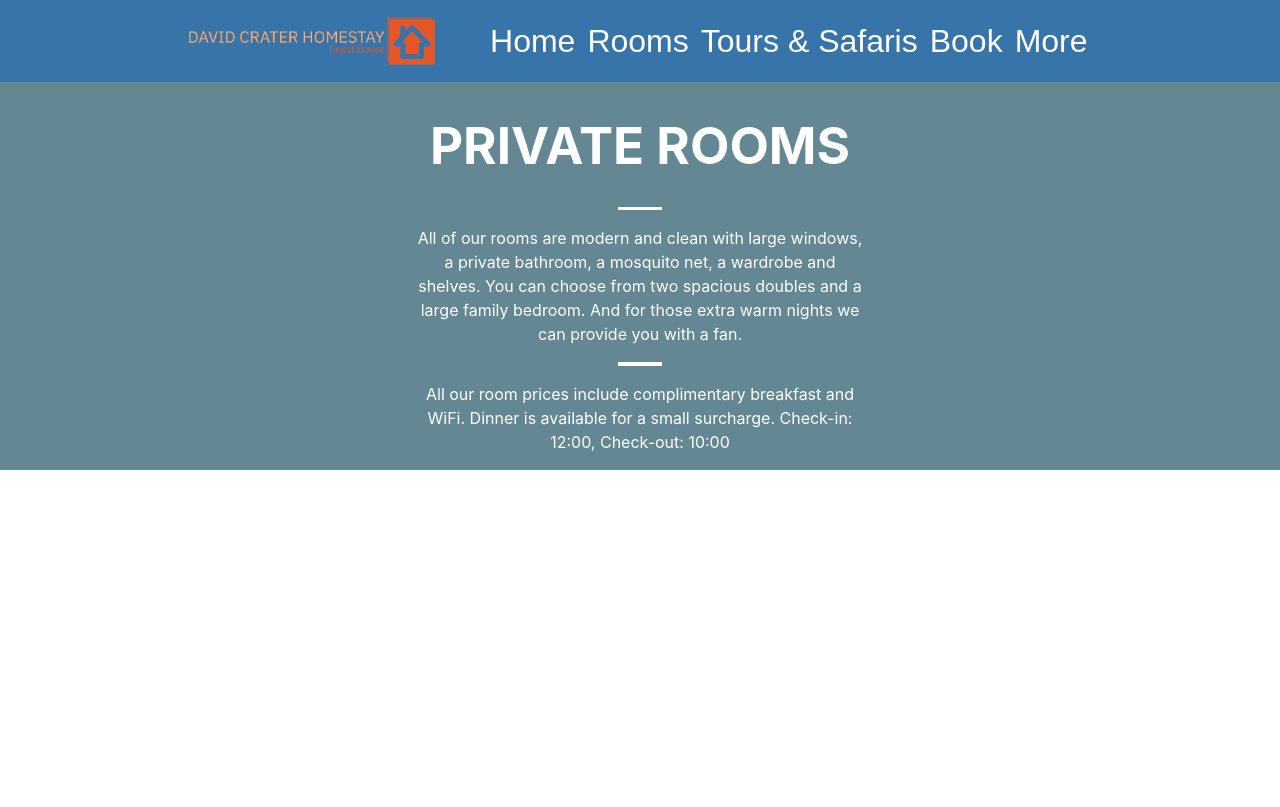
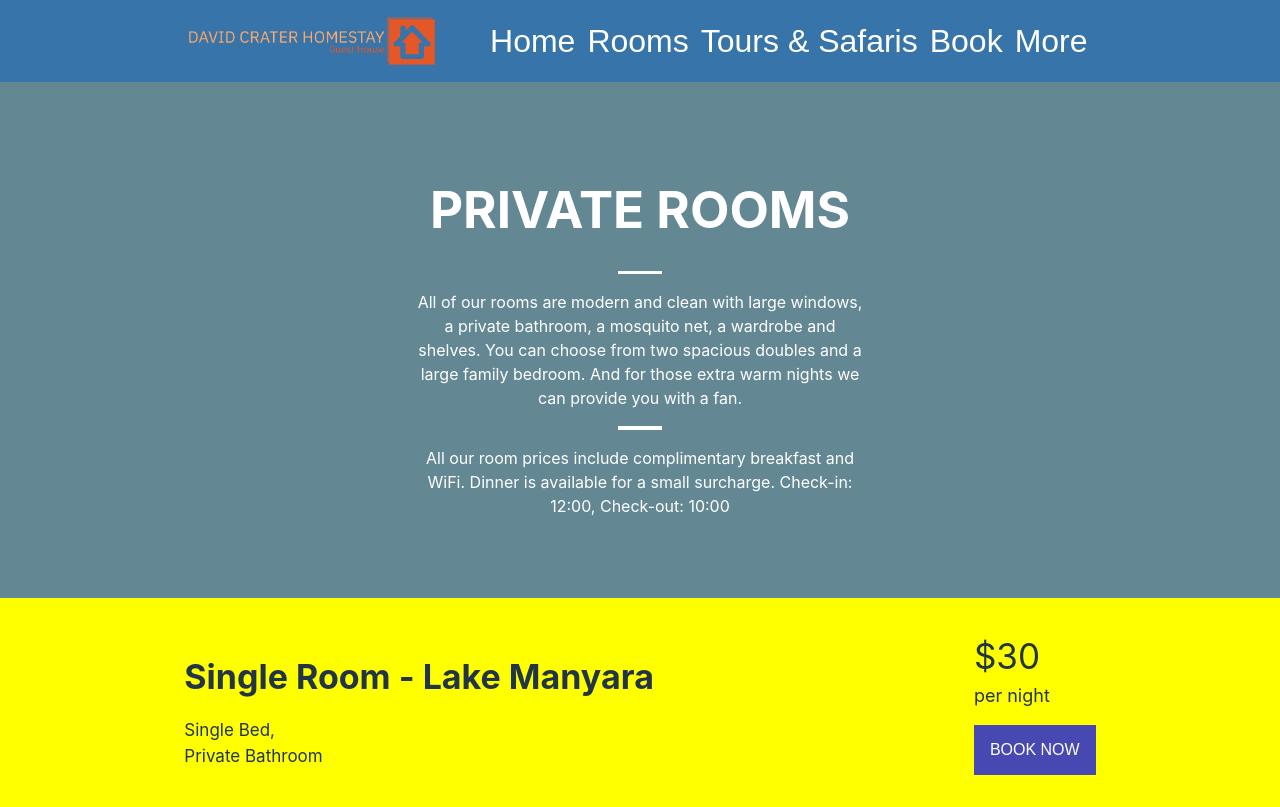
Before and after one commit to Shaul1Kr/David-Crater-Homestay, a React (Vite) app in the folder client/: page /Rooms in a window 1280 px wide. Built offline with nearby package versions, Linux system fonts and the light colour scheme.

Commit message:
Started Room page

```diff
--- /dev/null
+++ b/client/src/Components/RoomPageComponents/RoomInfo.tsx
@@ -0,0 +1,70 @@
+import styled from "styled-components";
+
+const RoomWrapper = styled.div`
+  display: flex;
+  background-color: yellow;
+  place-content: center;
+  -webkit-box-pack: center;
+  align-items: center;
+  gap: 20rem;
+  padding: 2rem 0;
+  p {
+    margin: 0;
+  }
+`;
+
+const RoomInfoWrapper = styled.div``;
+
+const PriceWrapper = styled.div``;
+
+const RoomFacilitiesWrapper = styled.div`
+  font-size: 1.063rem;
+`;
+
+const BookNowButton = styled.button`
+  padding: 1rem;
+  background-color: #4848b3;
+  cursor: pointer;
+  border: none;
+  text-align: center;
+  font-size: 1rem;
+  color: white;
+  margin-top: 1rem;
+`;
+
+const RoomTitle = styled.h1`
+  font-size: 2.125rem;
+`;
+
+const RoomNumBed = styled.p``;
+
+const RoomInfoParagraph = styled.p``;
+
+const Price = styled.p`
+  font-size: 2.188rem;
+`;
+
+const PerNight = styled.p`
+  font-size: 1.125rem;
+`;
+
+const RoomInfo = () => {
+  return (
+    <RoomWrapper>
+      <RoomInfoWrapper>
+        <RoomTitle>Single Room - Lake Manyara</RoomTitle>
+        <RoomFacilitiesWrapper>
+          <RoomNumBed>Single Bed,</RoomNumBed>
+          <RoomInfoParagraph>Private Bathroom</RoomInfoParagraph>
+        </RoomFacilitiesWrapper>
+      </RoomInfoWrapper>
+      <PriceWrapper>
+        <Price>$30</Price>
+        <PerNight>per night</PerNight>
+        <BookNowButton>BOOK NOW</BookNowButton>
+      </PriceWrapper>
+    </RoomWrapper>
+  );
+};
+
+export default RoomInfo;
--- a/client/src/Components/RoomPageComponents/TitleSection.tsx
+++ b/client/src/Components/RoomPageComponents/TitleSection.tsx
@@ -6,7 +6,7 @@ const BlueContainer = styled.div`
   font-weight: 400;
   color: white;
   text-align: center;
-  padding: 0px 26rem;
+  padding: 4rem 26rem;
 `;
 
 const Title = styled.h1``;
--- a/client/src/Pages/RoomsPage.tsx
+++ b/client/src/Pages/RoomsPage.tsx
@@ -1,7 +1,18 @@
+import styled from "styled-components";
 import TitleSection from "../Components/RoomPageComponents/TitleSection";
+import RoomInfo from "../Components/RoomPageComponents/RoomInfo";
+
+const Page = styled.div`
+  width: 100%;
+`;
 
 const RoomsPage = () => {
-  return <TitleSection />;
+  return (
+    <Page>
+      <TitleSection />
+      <RoomInfo />
+    </Page>
+  );
 };
 
 export default RoomsPage;
```
